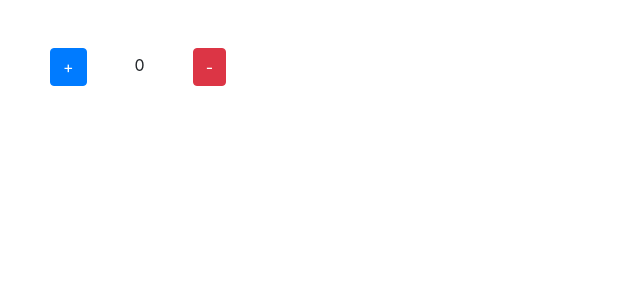
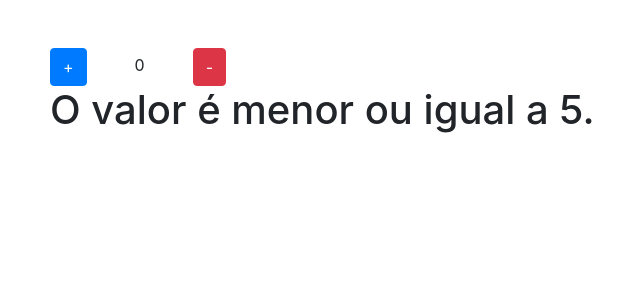
Before and after one commit to taohansens/Bootcamp-DevSuperior, a React (Create React App) app in the folder front-web/: page / in a window 1280 px wide. Shown: the top 300 px of the page, without its empty margins (35-675 px from the left). Built offline with nearby package versions, Linux system fonts and the light colour scheme.

Commit message:
useState and useEffect examples

```diff
--- a/front-web/src/App.tsx
+++ b/front-web/src/App.tsx
@@ -1,7 +1,12 @@
-import React, { useState } from 'react';
+import React, { useState, useEffect } from 'react';
 
 const App = () => {
     const [counter, setCounter] = useState(0);
+
+    useEffect(() => {
+        // Ciclo de vida
+        console.log('Componente Iniciado')
+    }, [])
 
     return (
         <div className="container mt-5">
@@ -20,6 +25,8 @@ const App = () => {
             >
                 -
             </button>
+            {counter > 5 && <h1>O valor é maior que 5.</h1>}
+            {counter <= 5 && <h1>O valor é menor ou igual a 5.</h1>}
         </div>
     );
 }
```
